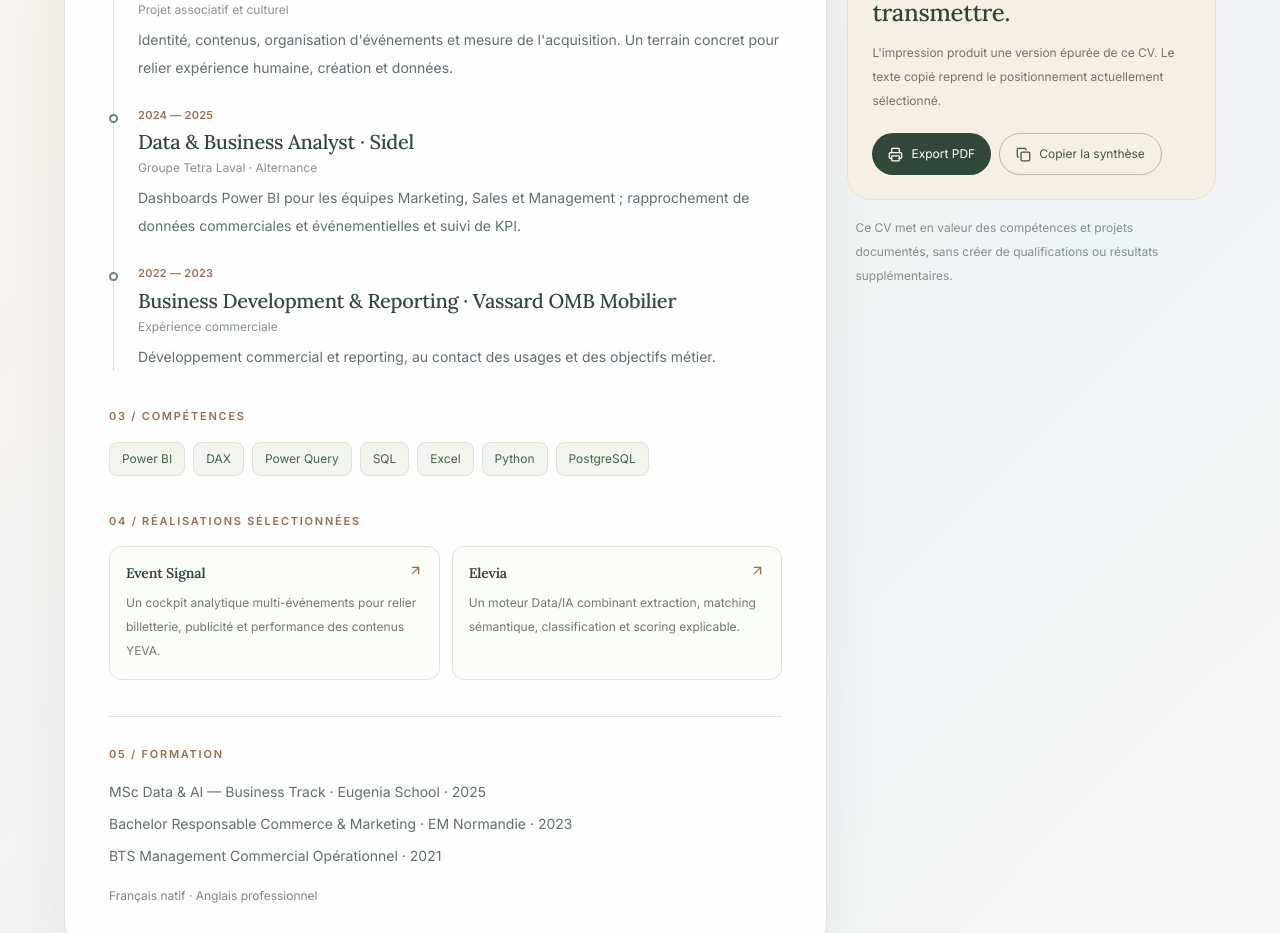
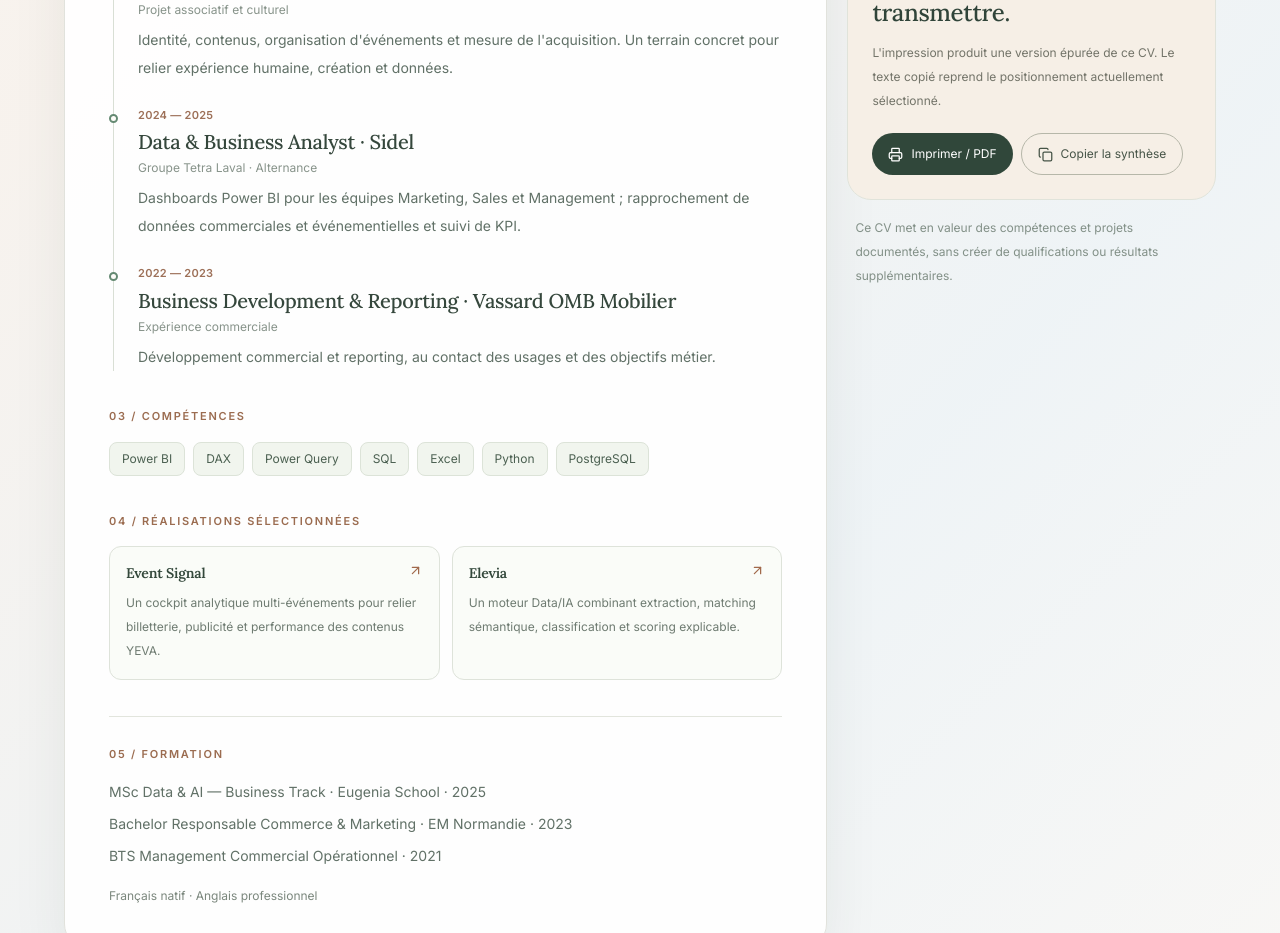
Before and after one commit to akimgnts/portfolio, a React (Vite) app: page /cv in a window 1280 px wide. Shown: the part 1120-2053 px from the top of the page. Built offline with nearby package versions, Linux system fonts and the light colour scheme; no server answers.

Commit message:
ux: accurately describe browser PDF print action

```diff
--- a/src/pages/InteractiveCV.jsx
+++ b/src/pages/InteractiveCV.jsx
@@ -62,7 +62,7 @@ export default function InteractiveCV(){
          <div className="flex flex-wrap gap-2 mt-3">{offer.trim()?(matched.length?matched.map(t=><span key={t} className="rounded-full bg-[#e4efe5] px-3 py-2 text-xs text-[#456e4f]">{t}</span>):<p className="text-xs text-[#90968d]">Aucun terme de cette liste identifié.</p>):<p className="text-xs text-[#90968d]">En attente d'une description.</p>}</div>
        </div>
        <div className="rounded-[24px] border border-[#e0e3da] bg-[#f6efe6] p-6"><p className={eyebrow}>Partager</p><h2 className="font-serif text-2xl text-[#304439] mt-3">Une version facile à transmettre.</h2><p className="text-xs leading-6 text-[#737469] mt-3">L'impression produit une version épurée de ce CV. Le texte copié reprend le positionnement actuellement sélectionné.</p><div className="flex flex-wrap gap-2 mt-5">
-        <button type="button" onClick={()=>window.print()} className="inline-flex gap-2 items-center rounded-full bg-[#30473a] px-4 py-3 text-white text-xs"><Printer size={15}/> Export PDF</button>
+        <button type="button" onClick={()=>window.print()} className="inline-flex gap-2 items-center rounded-full bg-[#30473a] px-4 py-3 text-white text-xs"><Printer size={15}/> Imprimer / PDF</button>
         <button type="button" onClick={copy} className="inline-flex gap-2 items-center rounded-full border border-[#b6b7a9] px-4 py-3 text-[#465447] text-xs">{copied?<Check size={15}/>:<Copy size={15}/>} {copied?"Copié":"Copier la synthèse"}</button>
        </div></div>
        <p className="text-xs leading-6 text-[#829087] px-2">Ce CV met en valeur des compétences et projets documentés, sans créer de qualifications ou résultats supplémentaires.</p>
```
